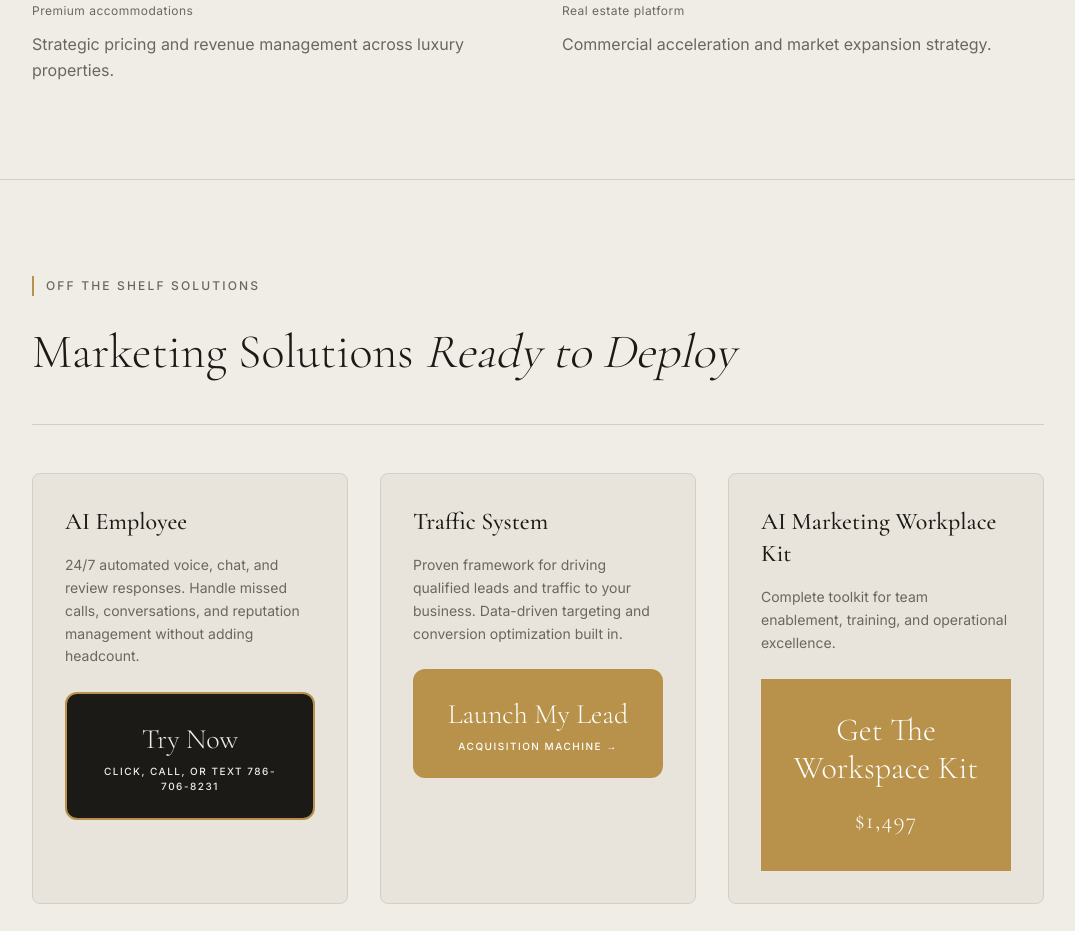
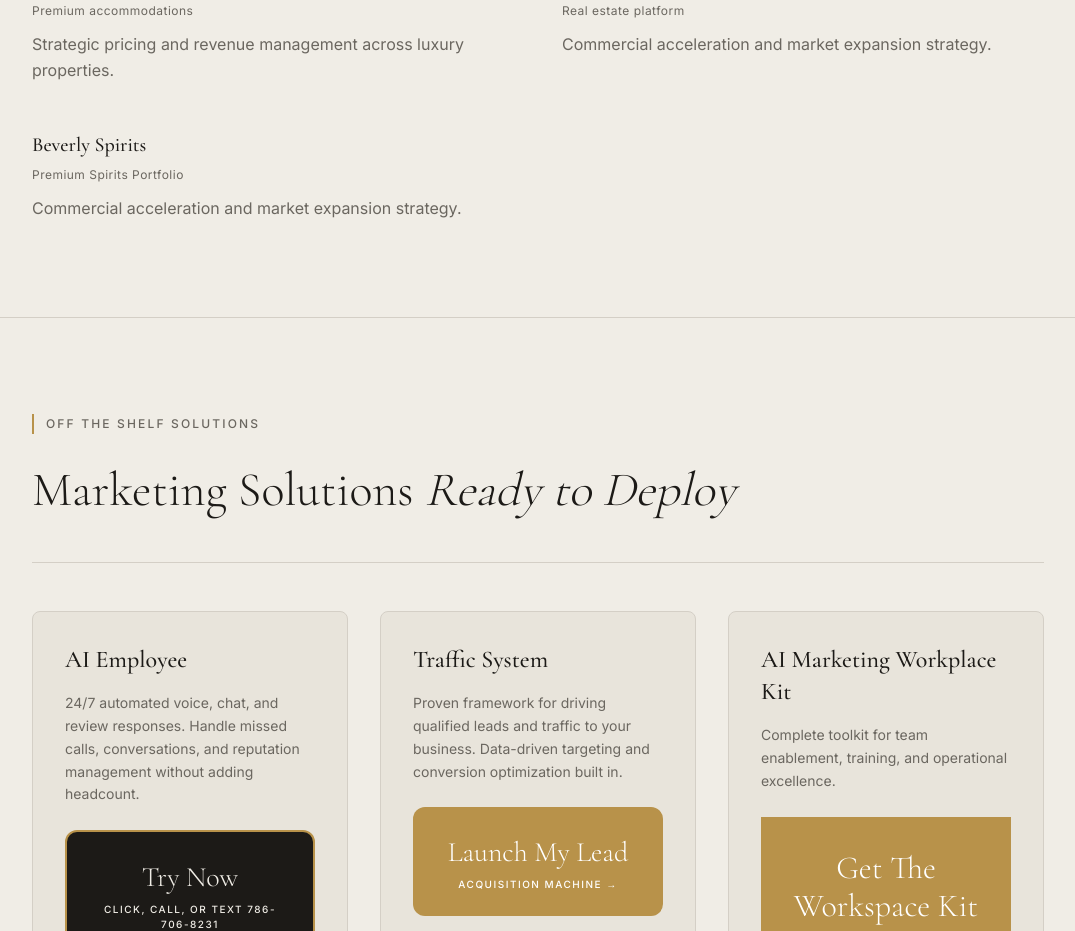
Before and after one commit to letsnavigatebmw/aperture-hospitality, a Next.js app: page / in a window 1280 px wide. Shown: the part 3780-4711 px from the top of the page, without its empty margins (102-1177 px from the left). Built offline with nearby package versions, Linux system fonts and the light colour scheme.

Commit message:
Add Beverly Spirits engagement to homepage portfolio section

```diff
--- a/app/page.tsx
+++ b/app/page.tsx
@@ -266,6 +266,15 @@ export default function Home() {
                 Commercial acceleration and market expansion strategy.
               </p>
             </div>
+
+            {/* Engagement 5 */}
+            <div>
+              <h3 className="font-display text-xl font-medium text-ink mb-2">Beverly Spirits</h3>
+              <p className="text-xs tracking-tight text-muted mb-3">Premium Spirits Portfolio</p>
+              <p className="text-muted leading-relaxed">
+                Commercial acceleration and market expansion strategy.
+              </p>
+            </div>
           </div>
         </div>
       </div>
```
